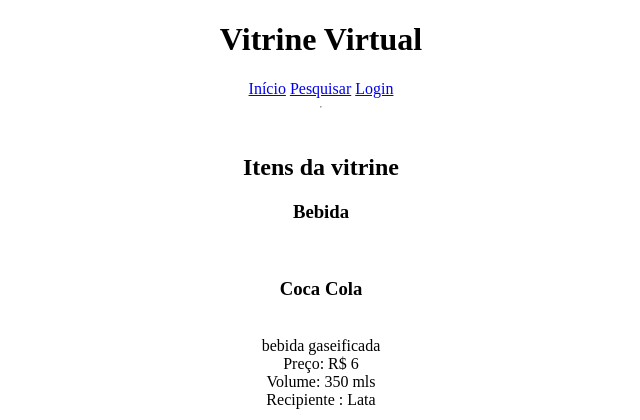
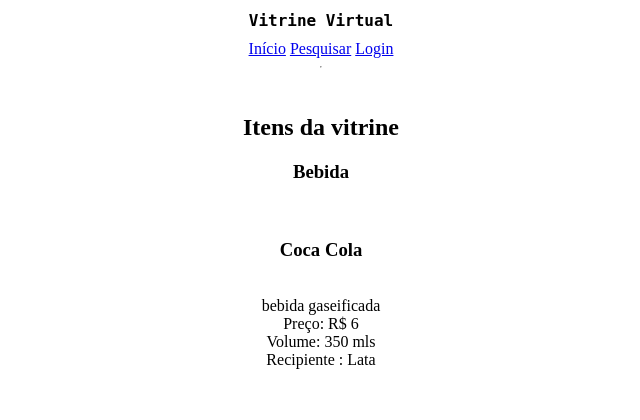
Before and after one commit to ana261405/projetoVitrine, a PHP site: page /index.php in a window 1280 px wide. Shown: the top 420 px of the page, without its empty margins (319-959 px from the left). Run offline with PHP 8.4, Linux system fonts and the light colour scheme.

Commit message:
update style

```diff
--- a/html/cabecalho.php
+++ b/html/cabecalho.php
@@ -3,6 +3,11 @@
 <head>
     <title>Vitrine Virtual</title>
     <style>
+    h1{
+        font-family: monospace;
+        font-size: 12pt;
+        color: black;
+    }
     html, body {
     height: 100%;
     margin: 0;
```
